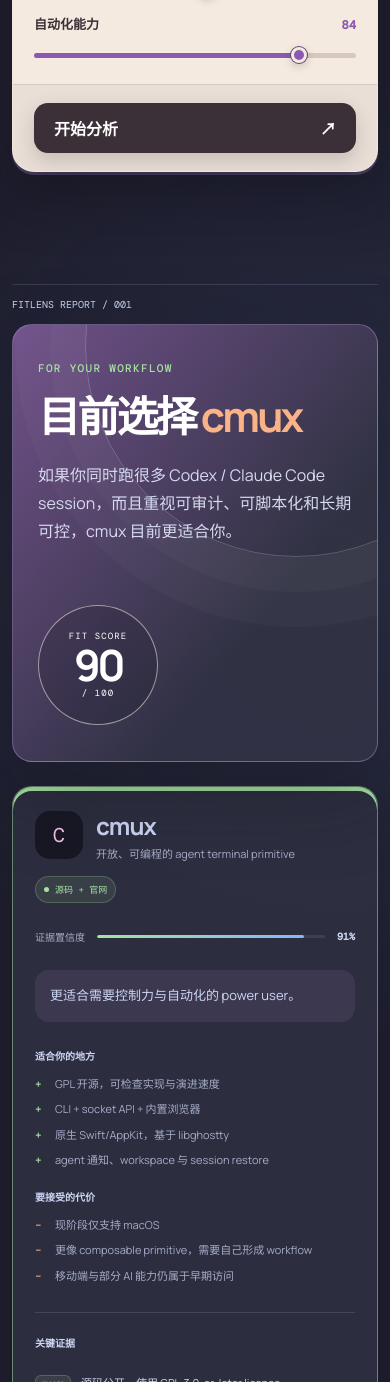
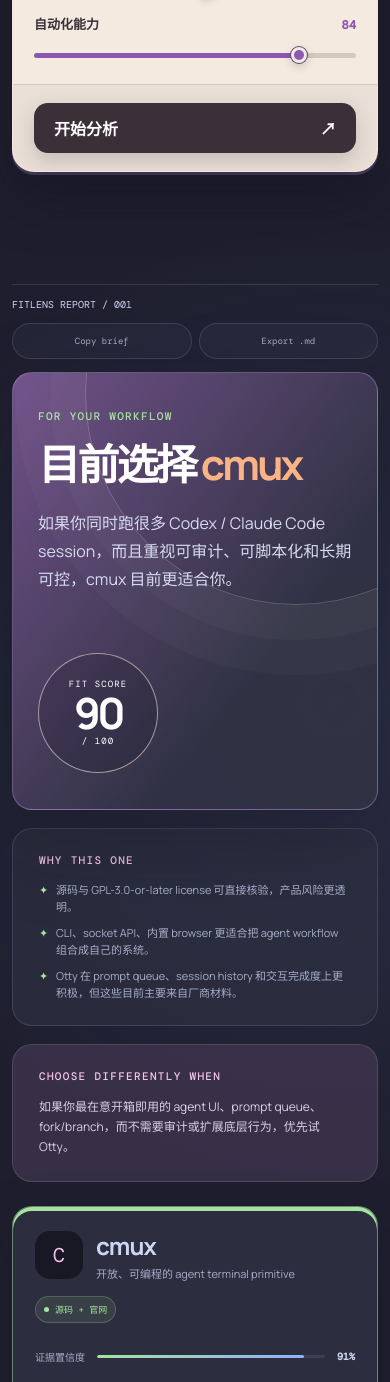
Before and after one commit to wp043/fitlens, a Next.js app: page /examples/cmux-vs-otty in a window 390 px wide. Shown: the part 1533-2915 px from the top of the page. Built offline with nearby package versions, Linux system fonts and the light colour scheme.

Commit message:
feat(reports): add local history and Markdown export

```diff
--- a/app/globals.css
+++ b/app/globals.css
@@ -1420,8 +1420,156 @@
   transform: translateY(-2px);
 }
 
+.history-panel {
+  margin-top: 22px;
+  overflow: hidden;
+  border: 1px solid var(--line);
+  border-radius: 22px;
+  background: rgba(24, 24, 37, 0.55);
+}
+
+.history-head {
+  padding: 20px 22px;
+  display: flex;
+  align-items: center;
+  justify-content: space-between;
+  border-bottom: 1px solid var(--line);
+}
+
+.history-head .eyebrow {
+  margin-bottom: 6px;
+}
+
+.history-head h3 {
+  margin: 0;
+  font-size: 17px;
+}
+
+.history-head button,
+.report-actions button {
+  padding: 7px 10px;
+  border: 1px solid var(--line);
+  border-radius: 999px;
+  background: rgba(205, 214, 244, 0.04);
+  color: var(--muted);
+  cursor: pointer;
+  font-family: "DM Mono", monospace;
+  font-size: 9px;
+}
+
+.history-head button:hover,
+.report-actions button:hover {
+  border-color: rgba(245, 194, 231, 0.35);
+  color: var(--pink);
+}
+
+.history-list {
+  display: grid;
+  grid-template-columns: repeat(2, 1fr);
+}
+
+.history-list button {
+  padding: 18px 22px;
+  display: grid;
+  grid-template-columns: 1fr auto;
+  gap: 4px 12px;
+  border: 0;
+  border-right: 1px solid var(--line);
+  border-bottom: 1px solid var(--line);
+  background: transparent;
+  color: var(--ink);
+  cursor: pointer;
+  text-align: left;
+}
+
+.history-list button:nth-child(2n) {
+  border-right: 0;
+}
+
+.history-list button:hover {
+  background: rgba(203, 166, 247, 0.07);
+}
+
+.history-list span {
+  font-size: 12px;
+  font-weight: 700;
+}
+
+.history-list small {
+  color: var(--muted);
+  font-size: 9px;
+}
+
+.history-list b {
+  grid-column: 2;
+  grid-row: 1 / 3;
+  align-self: center;
+  color: var(--pink);
+  font-family: "DM Mono", monospace;
+  font-size: 9px;
+}
+
 .result-kicker {
   border-color: var(--line);
+}
+
+.report-actions {
+  display: flex;
+  align-items: center;
+  gap: 7px;
+}
+
+.decision-notes {
+  margin-top: 18px;
+  display: grid;
+  grid-template-columns: 1.2fr 0.8fr;
+  gap: 18px;
+}
+
+.decision-notes > div {
+  padding: 24px 26px;
+  border: 1px solid var(--line);
+  border-radius: 20px;
+  background: rgba(49, 50, 68, 0.58);
+}
+
+.decision-notes > div:last-child {
+  background: rgba(69, 56, 83, 0.68);
+}
+
+.decision-notes .eyebrow {
+  margin-bottom: 14px;
+  color: var(--pink);
+}
+
+.decision-notes ul {
+  margin: 0;
+  padding: 0;
+  display: grid;
+  gap: 9px;
+  list-style: none;
+}
+
+.decision-notes li {
+  padding-left: 17px;
+  position: relative;
+  color: var(--muted);
+  font-size: 11px;
+  line-height: 1.55;
+}
+
+.decision-notes li::before {
+  content: "✦";
+  position: absolute;
+  left: 0;
+  color: var(--green);
+}
+
+.decision-notes > div:last-child > p:last-child {
+  margin: 0;
+  color: #d9d1e4;
+  font-size: 12px;
+  line-height: 1.65;
 }
 
 .verdict-card {
@@ -1631,6 +1779,10 @@
   .method-icon {
     margin-top: 28px;
   }
+
+  .decision-notes {
+    grid-template-columns: 1fr;
+  }
 }
 
 @media (max-width: 600px) {
@@ -1685,4 +1837,33 @@
   .trial-card {
     border-radius: 20px;
   }
-}
+
+  .history-list {
+    grid-template-columns: 1fr;
+  }
+
+  .history-list button,
+  .history-list button:nth-child(2n) {
+    border-right: 0;
+  }
+
+  .result-kicker {
+    align-items: flex-start;
+    flex-direction: column;
+    gap: 12px;
+  }
+
+  .report-actions {
+    width: 100%;
+    display: grid;
+    grid-template-columns: repeat(2, 1fr);
+  }
+
+  .report-actions button {
+    min-height: 36px;
+  }
+
+  .report-actions button:last-child:nth-child(3) {
+    grid-column: 1 / -1;
+  }
+}
--- a/components/compare-workbench.tsx
+++ b/components/compare-workbench.tsx
@@ -1,7 +1,7 @@
 "use client";
 
 import Link from "next/link";
-import { useMemo, useState } from "react";
+import { useEffect, useMemo, useState } from "react";
 import { defaultPriorities } from "@/lib/sample";
 import { calculateWeightedWinner } from "@/lib/scoring";
 import type {
@@ -28,6 +28,66 @@
   vendor: "厂商自述",
   inferred: "合理推断",
 };
+
+interface SavedReport {
+  id: string;
+  title: string;
+  savedAt: string;
+  urls: [string, string];
+  context: string;
+  priorities: PriorityWeights;
+  result: ComparisonResult;
+}
+
+const historyKey = "fitlens-report-history-v1";
+
+function comparisonAsMarkdown(result: ComparisonResult) {
+  const productSections = result.products
+    .map(
+      (product) => `## ${product.name} — ${product.score}/100
+
+${product.verdict}
+
+### Strengths
+${product.strengths.map((item) => `- ${item}`).join("\n")}
+
+### Tradeoffs
+${product.tradeoffs.map((item) => `- ${item}`).join("\n")}
+
+### Evidence
+${product.evidence
+  .map(
+    (item) =>
+      `- **${evidenceLabels[item.level]}:** ${item.claim} ([${item.sourceLabel}](${item.sourceUrl}))`,
+  )
+  .join("\n")}`,
+    )
+    .join("\n\n");
+
+  return `# ${result.title}
+
+## Recommendation: ${result.recommendation.winner}
+
+${result.recommendation.summary}
+
+${result.recommendation.reasons.map((item) => `- ${item}`).join("\n")}
+
+**Choose differently when:** ${result.recommendation.switchWhen}
+
+${productSections}
+
+## What still needs validation
+${result.unknowns.map((item) => `- ${item}`).join("\n")}
+
+## Trial plan
+${result.trialPlan
+  .map((item, index) => `${index + 1}. **${item.task}** — ${item.reason}`)
+  .join("\n")}
+
+---
+Generated by FitLens on ${new Date(result.generatedAt).toLocaleDateString()}.
+`;
+}
 
 function BrandMark() {
   return (
@@ -80,6 +140,20 @@
   );
   const [status, setStatus] = useState<"idle" | "loading" | "error">("idle");
   const [error, setError] = useState("");
+  const [history, setHistory] = useState<SavedReport[]>([]);
+  const [copied, setCopied] = useState(false);
+
+  useEffect(() => {
+    const frame = window.requestAnimationFrame(() => {
+      try {
+        const stored = window.localStorage.getItem(historyKey);
+        if (stored) setHistory(JSON.parse(stored) as SavedReport[]);
+      } catch {
+        // A malformed or unavailable local store should never block comparing.
+      }
+    });
+    return () => window.cancelAnimationFrame(frame);
+  }, []);
 
   const weightedDecision = useMemo<{
     winner: string | undefined;
@@ -111,6 +185,18 @@
         throw new Error(payload.error ?? "分析失败，请稍后再试。");
       }
       setResult(payload);
+      const saved: SavedReport = {
+        id: crypto.randomUUID(),
+        title: payload.title,
+        savedAt: new Date().toISOString(),
+        urls,
+        context,
+        priorities,
+        result: payload,
+      };
+      const nextHistory = [saved, ...history].slice(0, 6);
+      setHistory(nextHistory);
+      window.localStorage.setItem(historyKey, JSON.stringify(nextHistory));
       setStatus("idle");
       setTimeout(
         () =>
@@ -123,6 +209,56 @@
       setError(caught instanceof Error ? caught.message : "分析失败");
       setStatus("error");
     }
+  }
+
+  function loadReport(saved: SavedReport) {
+    setUrls(saved.urls);
+    setContext(saved.context);
+    setPriorities(saved.priorities);
+    setResult(saved.result);
+    setTimeout(
+      () =>
+        document
+          .querySelector("#result")
+          ?.scrollIntoView({ behavior: "smooth" }),
+      50,
+    );
+  }
+
+  function clearHistory() {
+    setHistory([]);
+    window.localStorage.removeItem(historyKey);
+  }
+
+  async function copyBrief() {
+    if (!result) return;
+    await navigator.clipboard.writeText(comparisonAsMarkdown(result));
+    setCopied(true);
+    window.setTimeout(() => setCopied(false), 1_600);
+  }
+
+  function exportMarkdown() {
+    if (!result) return;
+    const blob = new Blob([comparisonAsMarkdown(result)], {
+      type: "text/markdown;charset=utf-8",
+    });
+    const url = URL.createObjectURL(blob);
+    const anchor = document.createElement("a");
+    anchor.href = url;
+    anchor.download = `${result.title
+      .toLowerCase()
+      .replace(/[^a-z0-9]+/g, "-")
+      .replace(/^-|-$/g, "") || "fitlens-report"}.md`;
+    anchor.click();
+    URL.revokeObjectURL(url);
+  }
+
+  function startOver() {
+    setResult(undefined);
+    setUrls(["", ""]);
+    setContext("");
+    setError("");
+    window.scrollTo({ top: 0, behavior: "smooth" });
   }
 
   return (
@@ -311,6 +447,29 @@
               <p>把性能、开放性、完成度和自动化按你的优先级重算。</p>
             </article>
           </div>
+          {history.length > 0 && (
+            <div className="history-panel">
+              <div className="history-head">
+                <div>
+                  <p className="eyebrow">RECENT, ONLY ON THIS DEVICE</p>
+                  <h3>你的最近 reports</h3>
+                </div>
+                <button onClick={clearHistory}>Clear</button>
+              </div>
+              <div className="history-list">
+                {history.map((saved) => (
+                  <button key={saved.id} onClick={() => loadReport(saved)}>
+                    <span>{saved.title}</span>
+                    <small>
+                      {new Date(saved.savedAt).toLocaleDateString()} ·{" "}
+                      {saved.result.recommendation.winner}
+                    </small>
+                    <b>Open ↗</b>
+                  </button>
+                ))}
+              </div>
+            </div>
+          )}
           <Link className="example-link" href="/examples/cmux-vs-otty">
             看一份 cmux vs Otty example report <span>↗</span>
           </Link>
@@ -321,7 +480,13 @@
       <section className="result shell" id="result">
         <div className="result-kicker">
           <span>FITLENS REPORT / 001</span>
-          <span>基于公开资料 · 权重可实时调整</span>
+          <div className="report-actions">
+            <button onClick={copyBrief}>
+              {copied ? "Copied ✓" : "Copy brief"}
+            </button>
+            <button onClick={exportMarkdown}>Export .md</button>
+            {!exampleMode && <button onClick={startOver}>New comparison</button>}
+          </div>
         </div>
 
         <div className="verdict-card">
@@ -345,6 +510,21 @@
               ] ?? currentWinner?.score ?? result.products[0].score}
             </strong>
             <small>/ 100</small>
+          </div>
+        </div>
+
+        <div className="decision-notes">
+          <div>
+            <p className="eyebrow">WHY THIS ONE</p>
+            <ul>
+              {result.recommendation.reasons.map((reason) => (
+                <li key={reason}>{reason}</li>
+              ))}
+            </ul>
+          </div>
+          <div>
+            <p className="eyebrow">CHOOSE DIFFERENTLY WHEN</p>
+            <p>{result.recommendation.switchWhen}</p>
           </div>
         </div>
 
```
Also changed, not shown: 1 other file (tests, documents, lock files or other folders).
